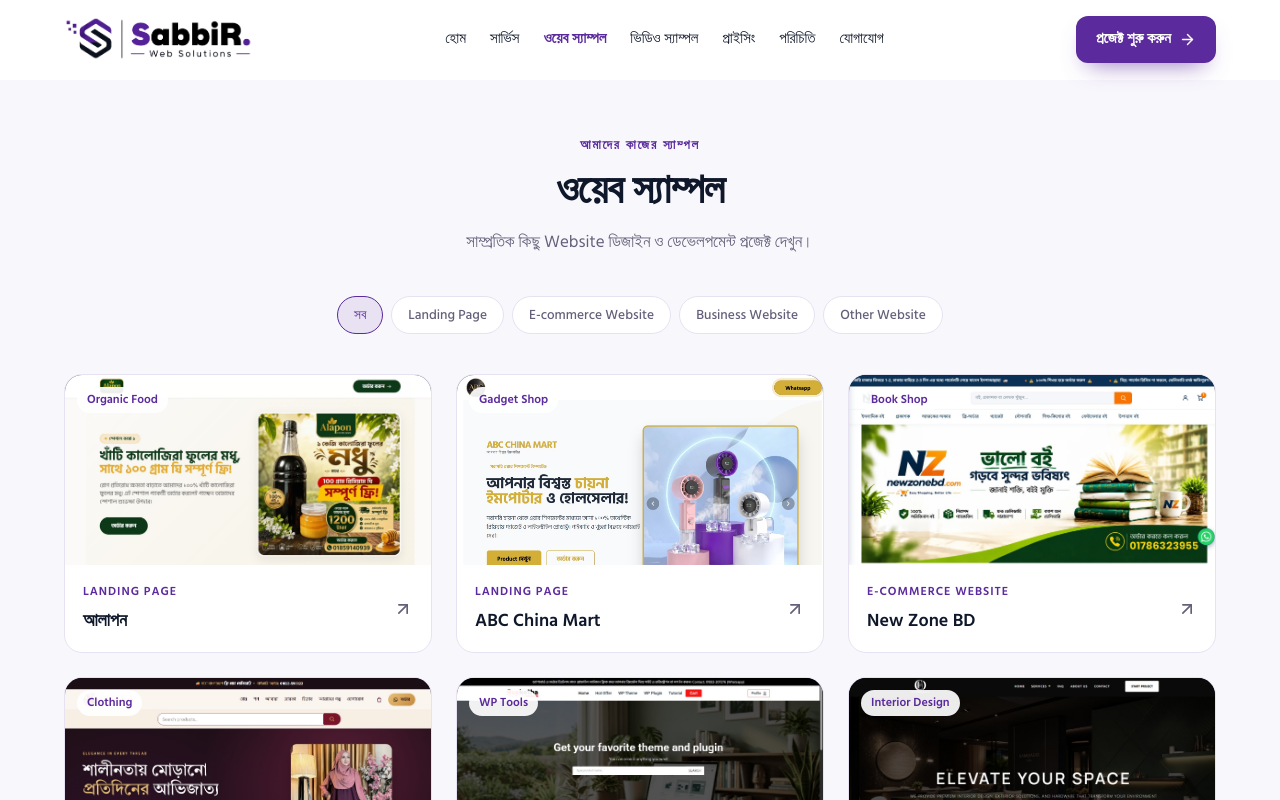
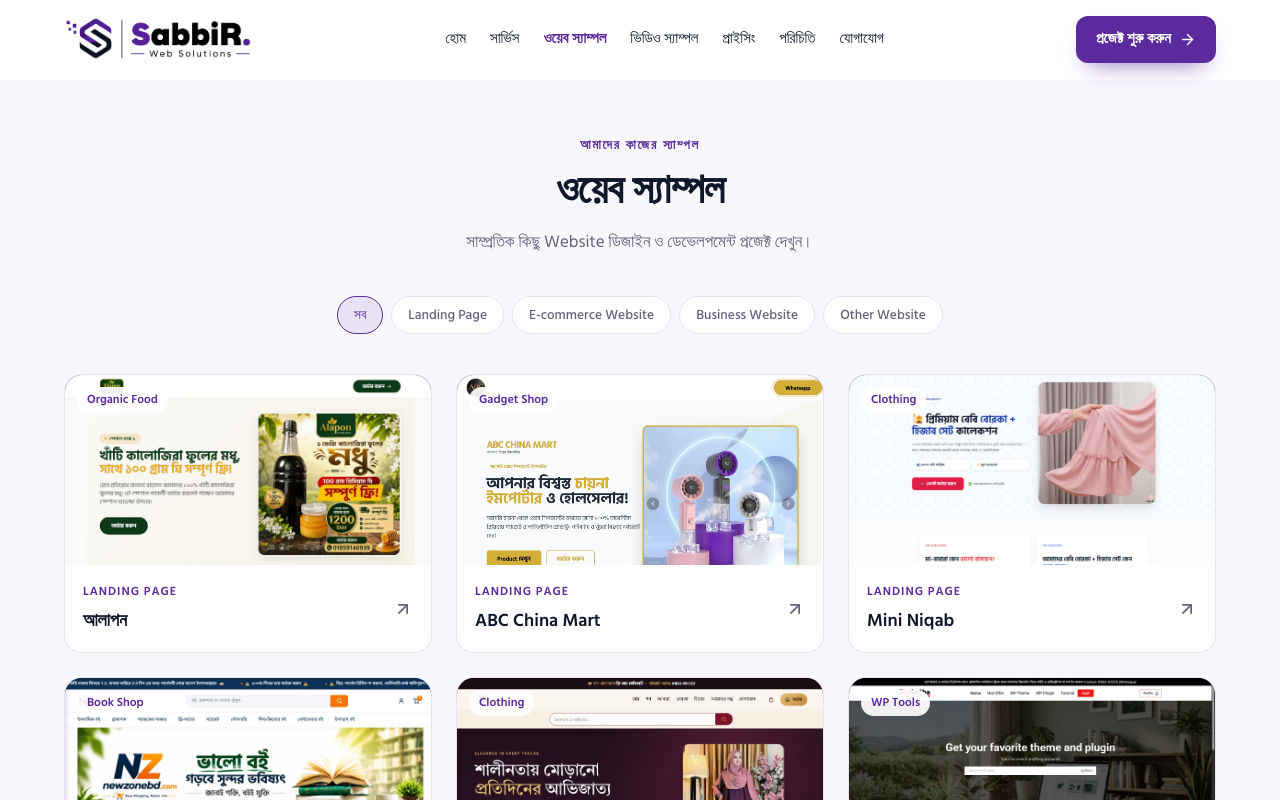
Before and after one commit to sourov6580/sabbir-web-solutions, a Next.js app: page /web-samples in a window 1280 px wide. Shown: the top 800 px of the page. Built offline with nearby package versions, Linux system fonts and the light colour scheme.

Commit message:
Update site.js

```diff
--- a/content/site.js
+++ b/content/site.js
@@ -121,6 +121,7 @@
   web: [
     { t: "আলাপন", cat: "Landing Page", biz: "Organic Food", url: "https://landing.rwmart.shop/step/alapon/", image: "/images/alaapon.com.png" },
     { t: "ABC China Mart", cat: "Landing Page", biz: "Gadget Shop", url: "https://landing.rwmart.shop/step/abcchinamart/", image: "/images/abcchinamart.com.png" },
+    { t: "Mini Niqab", cat: "Landing Page", biz: "Clothing", url: "https://landing.rwmart.shop/step/mininiqab/", image: "/images/landing.rwmart.shop_step_mininiqab.png" },
     { t: "New Zone BD", cat: "E-commerce Website", biz: "Book Shop", url: "https://newzonebd.rwmart.shop/", image: "/images/newzonebd.rwmart.shop.png" },
     { t: "Borka Everyday", cat: "E-commerce Website", biz: "Clothing", url: "https://borkaeveryday.rwmart.shop/", image: "/images/borkaeveryday.rwmart.shop.png" },
     { t: "Rupkotha Web Mart", cat: "E-commerce Website", biz: "WP Tools", url: "https://rwmart.shop/", image: "/images/rwmart.shop.png" },
```
